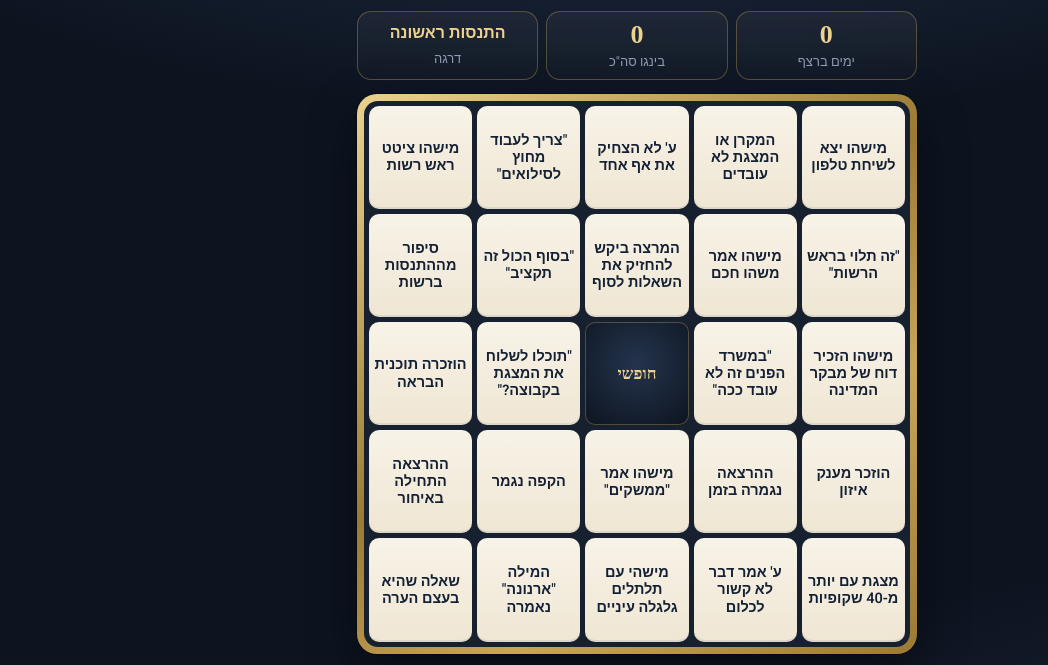
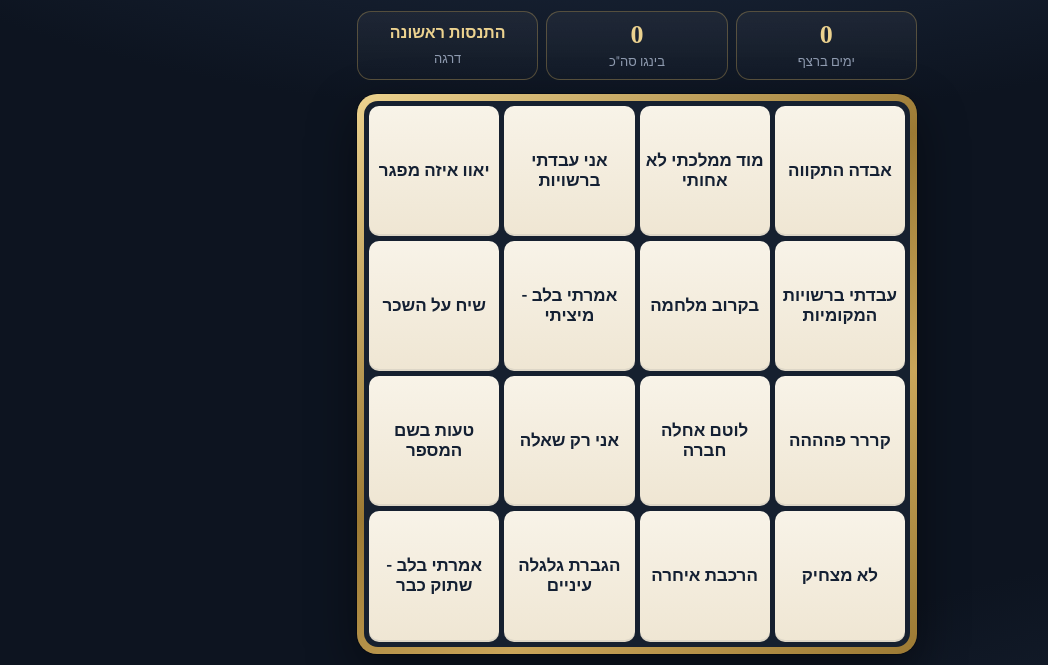
Before and after one commit to eddieberdy/bingo, a plain HTML site: page index.html in a window 1280 px wide. Shown: the part 135-800 px from the top of the page, without its empty margins (3-1051 px from the left). Drawn offline with Linux system fonts and the light colour scheme; a web font is replaced by a local one.

Commit message:
Add files via upload

```diff
--- a/index.html
+++ b/index.html
@@ -326,6 +326,13 @@
     freshDay = !!S.card;
     S.card = newCard(S.size || defaultSize);
   }
+  // אם המאגר השתנה והכרטיס מכיל משפט שכבר לא קיים - כרטיס חדש
+  const UNIQUE = [...new Set(PHRASES)];
+  const canFive = UNIQUE.length >= 24;
+  if (!canFive && S.size === 5) S.size = 4;
+  if (S.card.cells.some(c => !c.free && !UNIQUE.includes(c.t)) || (!canFive && S.card.size === 5)) {
+    S.card = newCard(S.size || 4);
+  }
   // רצף שנשבר
   if (S.stats.lastPlayed && dayDiff(S.stats.lastPlayed, todayKey()) > 1) S.stats.streak = 0;
 
@@ -460,6 +467,7 @@
     if (!ask("החלפת גודל יוצרת כרטיס חדש. להמשיך?")) return;
     S.size = n; S.card = newCard(n); save(); render();
   }
+  if (!canFive) $("size5").parentElement.style.display = "none";
   $("size4").onclick = () => setSize(4);
   $("size5").onclick = () => setSize(5);
 
--- a/phrases.js
+++ b/phrases.js
@@ -1,42 +1,21 @@
-// משפטי הבינגו. כדי להוסיף או לשנות משפט - ערכו את הרשימה הזו בלבד.
+// משפטי הבינגו. כדי להוסיף או לשנות משפט - ערכו את הרשימה הזו, או השתמשו בעמוד edit.html.
 // כל משפט בין מירכאות, עם פסיק בסוף השורה.
-// צריך לפחות 24 משפטים בשביל לוח 5x5 (המשבצת האמצעית חופשית).
+// צריך לפחות 16 משפטים בשביל לוח 4x4 ו-24 בשביל לוח 5x5.
 var PHRASES = [
-  "מישהו אמר משהו חכם",
-  "\"עבדתי ברשויות המקומיות\"",
   "טעות בשם המספר",
-  "ע' אמר דבר לא קשור לכלום",
-  "ע' לא הצחיק את אף אחד",
-  "\"בסוף הכול זה תקציב\"",
-  "\"זה תלוי בראש הרשות\"",
-  "מישהו הזכיר דוח של מבקר המדינה",
-  "המילה \"ארנונה\" נאמרה",
-  "המקרן או המצגת לא עובדים",
-  "\"תוכלו לשלוח את המצגת בקבוצה?\"",
-  "\"אני אגיע לזה בהמשך\"",
-  "ההפסקה התארכה",
-  "ההרצאה התחילה באיחור",
-  "שאלה שהיא בעצם הערה",
-  "\"במשרד הפנים זה לא עובד ככה\"",
-  "מישהו אמר \"סינרגיה\"",
-  "מישהו אמר \"ממשקים\"",
-  "הוזכר מענק איזון",
-  "הוזכרה תוכנית הבראה",
-  "מצגת עם יותר מ-40 שקופיות",
-  "עוד סבב היכרות",
-  "\"אני לא אחזיק אתכם הרבה\"",
-  "\"זה יהיה במבחן?\"",
-  "הוואטסאפ של הקורס מתפוצץ באמצע הרצאה",
-  "מישהו יצא לשיחת טלפון",
-  "סיפור מההתנסות ברשות",
-  "\"בשורה התחתונה\"",
-  "הקפה נגמר",
-  "מישהו ציטט ראש רשות",
-  "הוזכרה הפריפריה",
-  "\"צריך לעבוד מחוץ לסילואים\"",
-  "המרצה ביקש להחזיק את השאלות לסוף",
-  "ההרצאה נגמרה בזמן",
+  "אני רק שאלה",
+  "הגברת גלגלה עיניים",
+  "עבדתי ברשויות המקומיות",
+  "יאוו איזה מפגר",
   "אמרתי בלב - מיציתי",
-  "מישהי עם תלתלים גלגלה עיניים",
-  "מוד ממלכתי ופחות אחותי",
+  "אני עבדתי ברשויות",
+  "מוד ממלכתי לא אחותי",
+  "אמרתי בלב - שתוק כבר",
+  "לא מצחיק",
+  "בקרוב מלחמה",
+  "אבדה התקווה",
+  "לוטם אחלה חברה",
+  "שיח על השכר",
+  "הרכבת איחרה",
+  "קררר פהההה",
 ];
```
